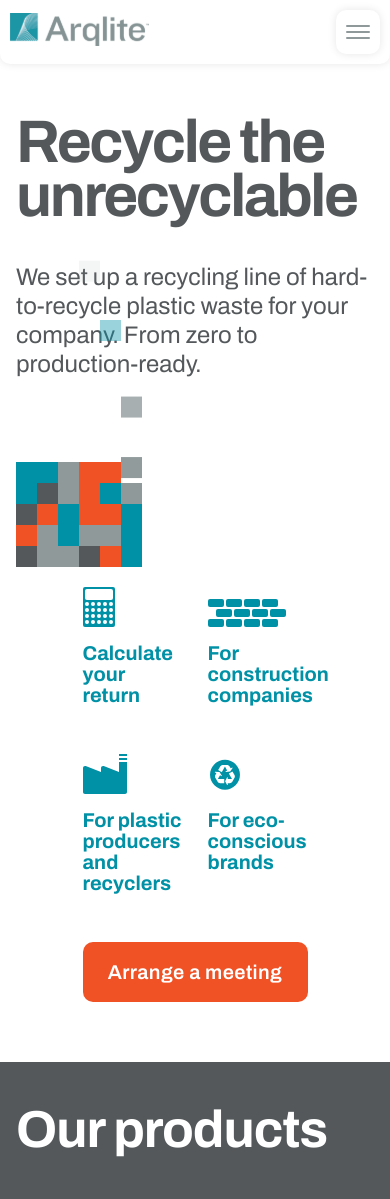
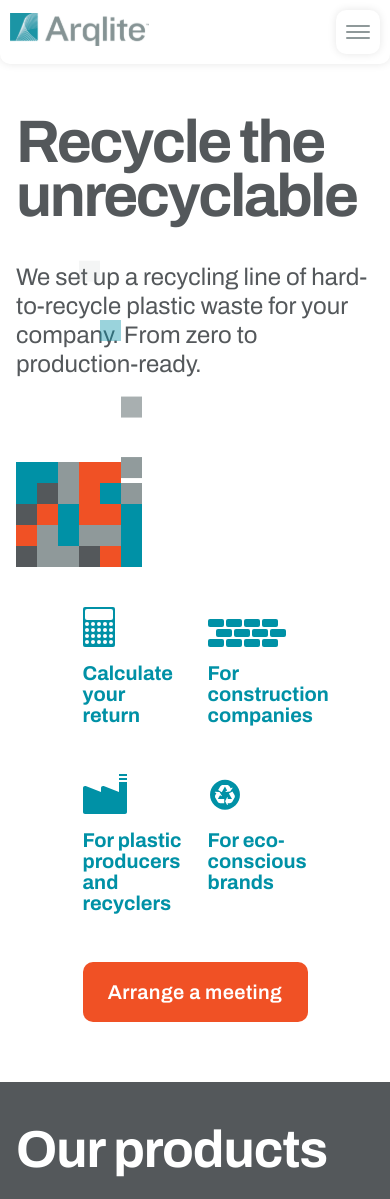
Before and after one commit to Apiary-Arqlite/arqlite, a React (Create React App) app: page / in a window 390 px wide. Shown: the top 1199 px of the page. Built offline with nearby package versions, Linux system fonts and the light colour scheme.

Commit message:
fix: navbar spacing

```diff
--- a/src/blocks/navbar.css
+++ b/src/blocks/navbar.css
@@ -83,6 +83,7 @@
       "btn btn";
     justify-content: space-around;
     column-gap: 20px;
+    padding-top: 20px;
   }
   .header__mobile-nav_bg:hover {
     cursor: pointer;
@@ -93,9 +94,6 @@
   .navbar-logo {
     display: none;
   }
-  .navbar__links {
-    padding-top: 0px;
-  }
 }
 
 @media screen and (max-width: 425px) {
```
